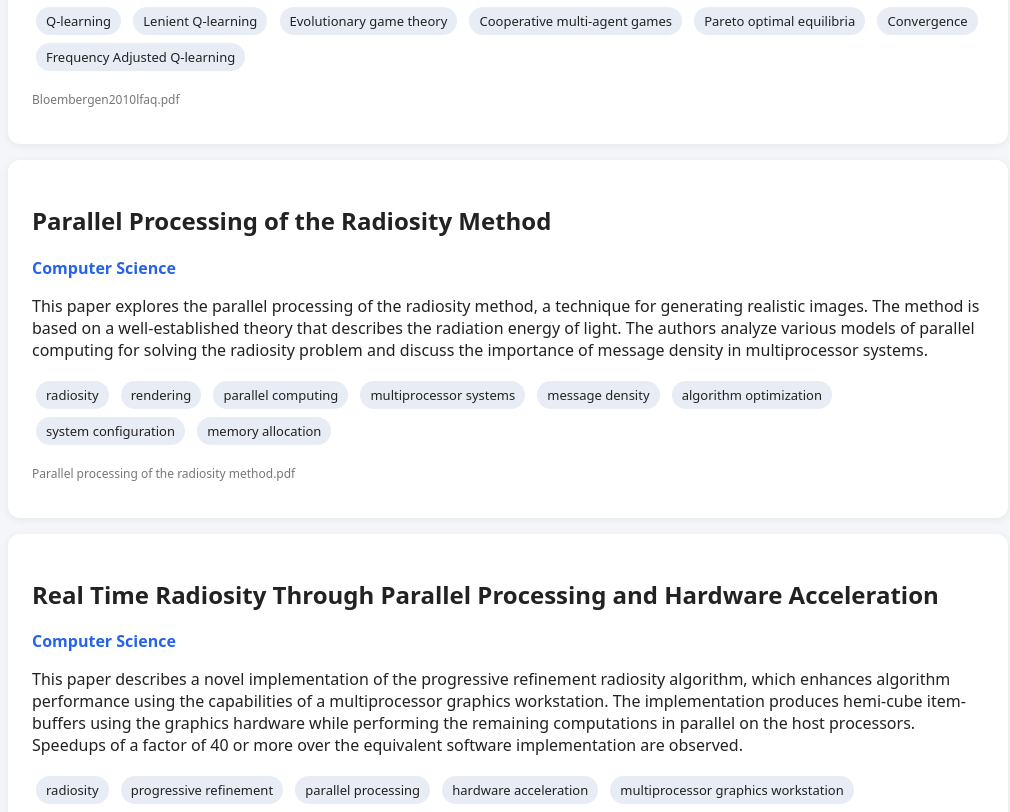
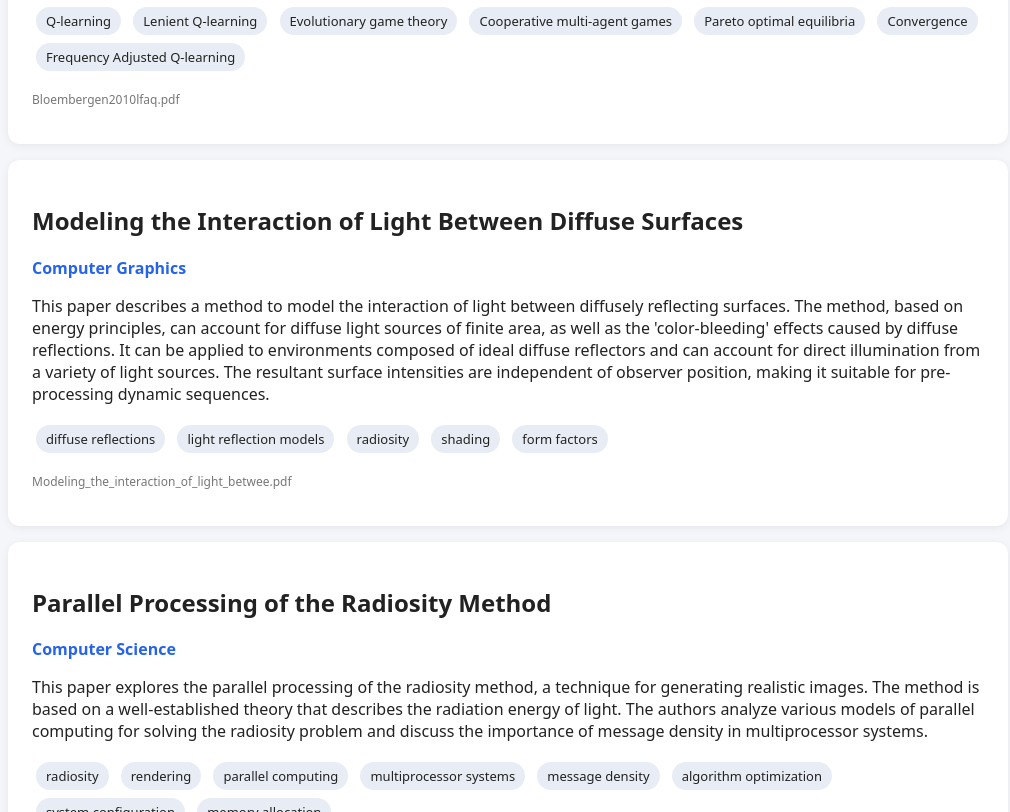
Before and after one commit to FranklinFlament/Assignment3, a plain HTML site: page ResearchLibrary/output/index.html in a window 1280 px wide. Shown: the part 510-1322 px from the top of the page, without its empty margins (132-1142 px from the left). Drawn offline with Linux system fonts and the light colour scheme.

Commit message:
Cleaning and final push

```diff
--- a/ResearchLibrary/output/index.html
+++ b/ResearchLibrary/output/index.html
@@ -63,7 +63,7 @@
                        placeholder="Search papers...">
                 <select id="category">
                     <option value="">All categories</option>
-                    <option value="Artificial Intelligence">Artificial Intelligence</option><option value="Artificial Intelligence, Machine Learning, Game Theory">Artificial Intelligence, Machine Learning, Game Theory</option><option value="Business">Business</option><option value="Computer Science">Computer Science</option>
+                    <option value="Artificial Intelligence">Artificial Intelligence</option><option value="Artificial Intelligence, Machine Learning, Game Theory">Artificial Intelligence, Machine Learning, Game Theory</option><option value="Business">Business</option><option value="Computer Graphics">Computer Graphics</option><option value="Computer Science">Computer Science</option>
                 </select>
             </div>
 
@@ -76,6 +76,15 @@
                 <p>This paper introduces a variation of Q-learning, called Lenient Frequency Adjusted Q-learning, that matches the theoretical model precisely and allows for arbitrarily high convergence to Pareto optimal equilibria in cooperative games. The concept of leniency is introduced to be more forgiving for initial mis-coordination, which can lead to suboptimal solutions in cooperative multi-agent games. The paper demonstrates the strength of the evolutionary game theoretic approach by introducing this variation of Q-learning and shows almost certain convergence to Pareto optimal equilibria with growing degree of leniency.</p>
                 <div><span class="keyword">Q-learning</span> <span class="keyword">Lenient Q-learning</span> <span class="keyword">Evolutionary game theory</span> <span class="keyword">Cooperative multi-agent games</span> <span class="keyword">Pareto optimal equilibria</span> <span class="keyword">Convergence</span> <span class="keyword">Frequency Adjusted Q-learning</span></div>
                 <p class="filename">Bloembergen2010lfaq.pdf</p>
+            </article>
+
+            <article class="paper"
+                     data-category="Computer Graphics">
+                <h2>Modeling the Interaction of Light Between Diffuse Surfaces</h2>
+                <p class="category">Computer Graphics</p>
+                <p>This paper describes a method to model the interaction of light between diffusely reflecting surfaces. The method, based on energy principles, can account for diffuse light sources of finite area, as well as the &#x27;color-bleeding&#x27; effects caused by diffuse reflections. It can be applied to environments composed of ideal diffuse reflectors and can account for direct illumination from a variety of light sources. The resultant surface intensities are independent of observer position, making it suitable for pre-processing dynamic sequences.</p>
+                <div><span class="keyword">diffuse reflections</span> <span class="keyword">light reflection models</span> <span class="keyword">radiosity</span> <span class="keyword">shading</span> <span class="keyword">form factors</span></div>
+                <p class="filename">Modeling_the_interaction_of_light_betwee.pdf</p>
             </article>
 
             <article class="paper"
```
Also changed, not shown: 1 other file.
